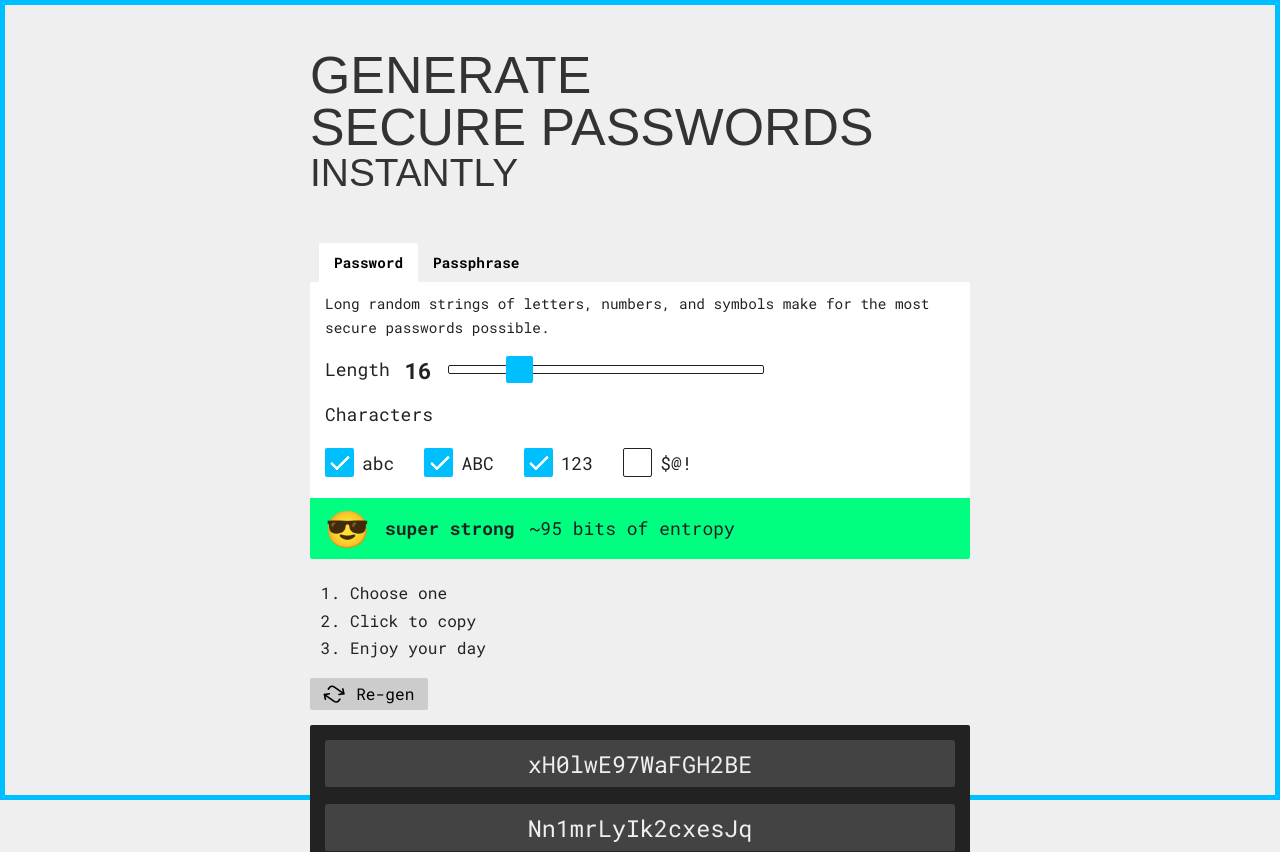
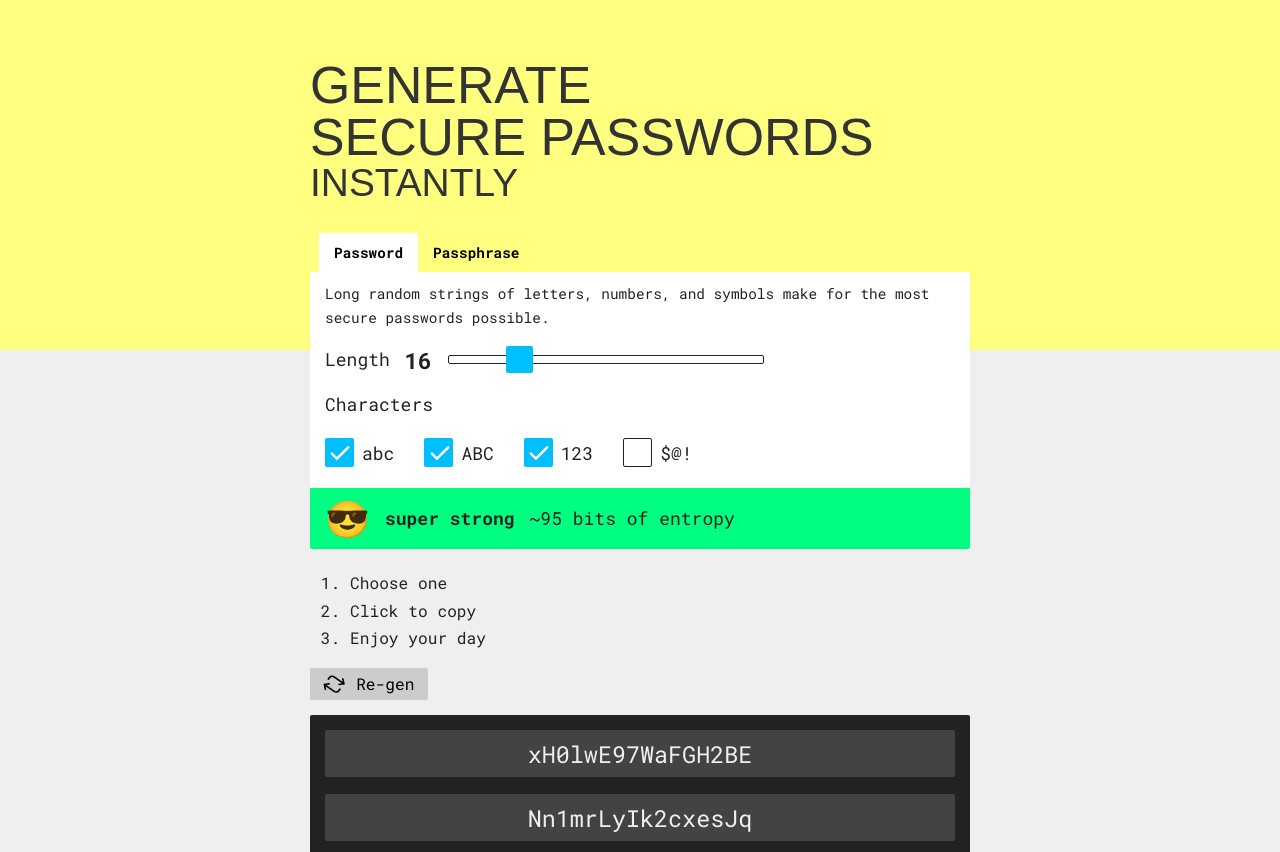
Before and after one commit to murbar/password-generator, a React (Create React App) app: page / in a window 1280 px wide. Shown: the top 852 px of the page. Built offline with nearby package versions, Linux system fonts and the light colour scheme; a web font is replaced by a local one.

Commit message:
Add page background

```diff
--- a/src/App.js
+++ b/src/App.js
@@ -1,5 +1,6 @@
 import React, { useState, useEffect, useCallback } from 'react';
 import styled from 'styled-components';
+import GlobalStyles from 'styles/global';
 import copy from 'copy-to-clipboard';
 import Header from 'components/Header';
 import Params from 'components/Params';
@@ -100,6 +101,7 @@ function App() {
 
   return (
     <Styles>
+      <GlobalStyles />
       <Header />
       <ChoiceToggle
         choices={{ Password: modes.PW, Passphrase: modes.PP }}
--- a/src/components/Header.js
+++ b/src/components/Header.js
@@ -4,8 +4,8 @@ import SecretTween from 'components/common/SecretTween';
 import { media } from 'styles/helpers';
 
 const Styles = styled.header`
+  padding: 2rem 0;
   h1 {
-    margin: 2.5rem 0;
     line-height: 1;
   }
   span {
@@ -21,6 +21,7 @@ const Styles = styled.header`
     }
   }
   ${media.tablet`
+    padding: 3rem 0;
     span {
       display: block;
       &:first-child {
@@ -34,7 +35,7 @@ const Styles = styled.header`
     }
   `}
   ${media.desktop`
-    margin: 5rem 0;
+    padding: 6rem 0 3rem;
   `}
 `;
 
--- a/src/index.js
+++ b/src/index.js
@@ -1,31 +1,13 @@
 import React from 'react';
 import ReactDOM from 'react-dom';
-import styled, { ThemeProvider } from 'styled-components';
+import { ThemeProvider } from 'styled-components';
 import theme from 'styles/theme';
-import GlobalStyles from 'styles/global';
 import App from 'App';
-
-const AppContainer = styled.div``;
-
-const BorderBox = styled.div`
-  pointer-events: none;
-  position: fixed;
-  top: 0rem;
-  bottom: 0rem;
-  left: 0rem;
-  right: 0rem;
-  border: 0.5rem solid ${p => p.theme.colors.blue};
-  z-index: -500;
-`;
 
 const Root = () => {
   return (
     <ThemeProvider theme={theme}>
-      <AppContainer>
-        <BorderBox />
-        <GlobalStyles />
-        <App />
-      </AppContainer>
+      <App />
     </ThemeProvider>
   );
 };
--- a/src/styles/global.js
+++ b/src/styles/global.js
@@ -12,7 +12,7 @@ export default createGlobalStyle`
     position: relative;
     margin: 0;
     padding: 0 2rem;
-    background: ${p => p.theme.colors.offWhite};
+    ${'' /* background: ${p => p.theme.colors.offWhite}; */}
     color: ${p => p.theme.colors.offBlack};
     font-family: ${p => p.theme.fontFamily};
     font-size: 1.8rem;
@@ -20,7 +20,13 @@ export default createGlobalStyle`
     min-height: 100%;
     -webkit-font-smoothing: antialiased;
     -moz-osx-font-smoothing: grayscale;
-
+    background: linear-gradient(
+      to bottom,
+      ${p => p.theme.colors.paleYellow},
+      ${p => p.theme.colors.paleYellow} 35rem,
+      ${p => p.theme.colors.offWhite} 35rem,
+      ${p => p.theme.colors.offWhite}
+    )
   }
   h1, h2, h3, h4, h5, h6 {
     font-family: ${p => p.theme.fontFamilyHeadings};
--- a/src/styles/theme.js
+++ b/src/styles/theme.js
@@ -10,6 +10,7 @@ const colors = {
   blue: 'hsl(195, 100%, 50%)',
   green: 'hsl(150, 100%, 50%)',
   fuchsia: 'hsl(300, 100%, 65%)',
+  paleYellow: 'hsl(60, 100%, 75%)',
   lightGrey: '#cccccc',
   darkGrey: '#333333'
 };
```
